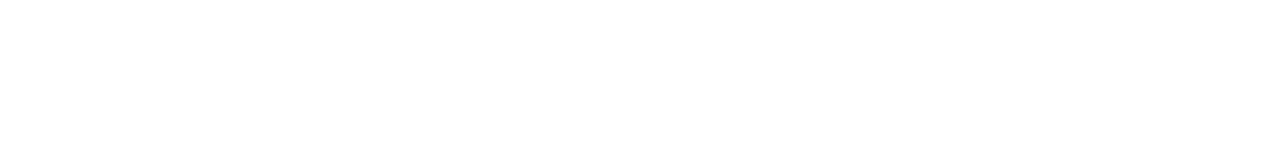
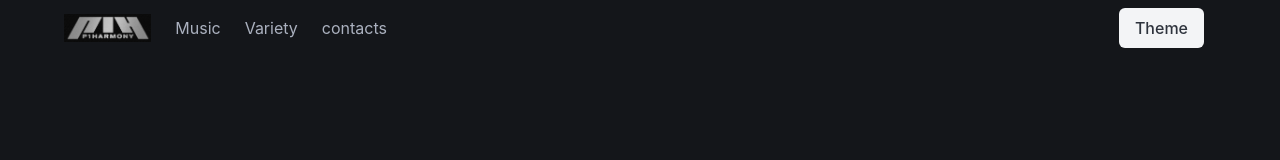
Before and after one commit to Aaisha070225/P1harmony-music-and-plusWorld-site, a plain HTML site: page index.html in a window 1280 px wide. Drawn offline with nearby package versions, Linux system fonts and the light colour scheme.

Commit message:
started the project

```diff
--- a/index.html
+++ b/index.html
@@ -1,11 +1,38 @@
 <!DOCTYPE html>
-<html lang="en">
+<html lang="en" class="theme-dark">
 <head>
     <meta charset="UTF-8">
-    <meta name="viewport" content="width=0, initial-scale=1.0">
+    <meta name="viewport" content="width=device-width, initial-scale=1.0">
     <title>Document</title>
+    <link rel="stylesheet" href="design.css">
+    <link
+  rel="stylesheet"
+  href="https://cdn.jsdelivr.net/npm/bulma@1.0.2/css/bulma.min.css"
+>
 </head>
 <body>
+    <div class="container">
+<nav class="navbar">
+    <div class="navbar-brand">
+        <a href="index.html" class="navbar-item">
+            <img src="bilder/logo.png" alt="">
+        </a>
+    </div>
+    <!--Menu left-->
+    <div class="navbar-start">
+        <a href="music.html" class="navbar-item">Music</a>
+        <a href="variety.html" class="navbar-item">Variety</a>
+        <a href="contacts.html"class="navbar-item">contacts</a>
+    </div>
 
+    <!--Menu right!-->
+    <div class="navbar-end">
+        <div class="navbar-item"><a class="button is-light">Theme</a></div>
+
+    </div>
+
+
+</nav>
+</div>
 </body>
 </html>
```
Also changed, not shown: bilder/logo.png (added), bilder/p1harmony.jpg (added), bilder/p1harmonygroupphoto.jpeg (added), contacts.html (added), design.css (added), music.html (added), variety.html (added).
